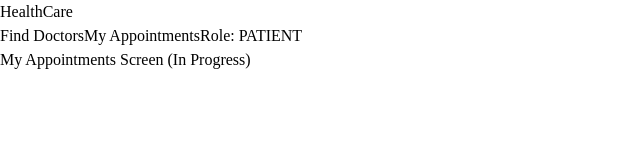
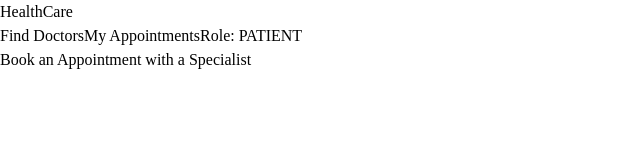
Before and after one commit to noahtran96/healthcare-microservices, a React (Vite) app in the folder frontend/: page / in a window 1280 px wide. Shown: the top 160 px of the page, without its empty margins (0-640 px from the left). Built offline with nearby package versions, Linux system fonts and the light colour scheme.

Commit message:
feat: implement App.tsx

```diff
--- a/frontend/src/App.tsx
+++ b/frontend/src/App.tsx
@@ -1,5 +1,6 @@
-import { createBrowserRouter, Outlet, RouterProvider } from "react-router-dom";
+import { BrowserRouter, Routes, Route, Outlet } from "react-router-dom";
 import { Navbar } from "./components/Navbar";
+import { DoctorListPage } from "./pages/DoctorListPage";
 
 const RootLayout = () => {
   return (
@@ -12,33 +13,24 @@ const RootLayout = () => {
   );
 };
 
-const router = createBrowserRouter([
-  {
-    path: "/",
-    element: <RootLayout />,
-    children: [
-      {
-        path: "/",
-        element: (
-          <div className="py-12 text-center text-gray-500 font-medium">
-            My Appointments Screen (In Progress)
-          </div>
-        ),
-      },
-      {
-        path: "/my-appointments",
-        element: (
-          <div className="py-12 text-center text-gray-500 font-medium">
-            My Appointments Screen (In Progress)
-          </div>
-        ),
-      },
-    ],
-  },
-]);
-
 function App() {
-  return <RouterProvider router={router} />;
+  return (
+    <BrowserRouter>
+      <Routes>
+        <Route path="/" element={<RootLayout />}>
+          <Route index element={<DoctorListPage />} />
+          <Route
+            path="my-appointments"
+            element={
+              <div className="py-12 text-center text-gray-500 font-medium">
+                My Appointments Screen (In Progress)
+              </div>
+            }
+          />
+        </Route>
+      </Routes>
+    </BrowserRouter>
+  );
 }
 
 export default App;
--- /dev/null
+++ b/frontend/src/pages/DoctorListPage.tsx
@@ -0,0 +1,9 @@
+export const DoctorListPage = () => {
+  return (
+    <div className="max-w-7xl mx-auto px-4 py-8">
+      <h1 className="text-2xl font-bold text-gray-800 mb-6">
+        Book an Appointment with a Specialist
+      </h1>
+    </div>
+  );
+};
```
